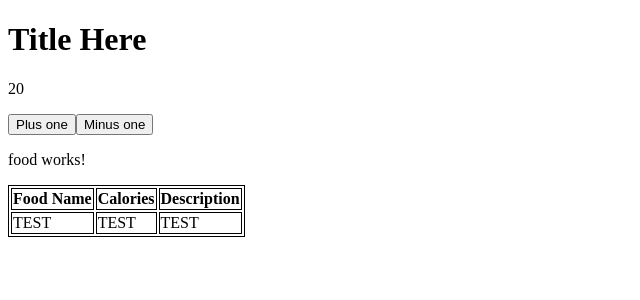
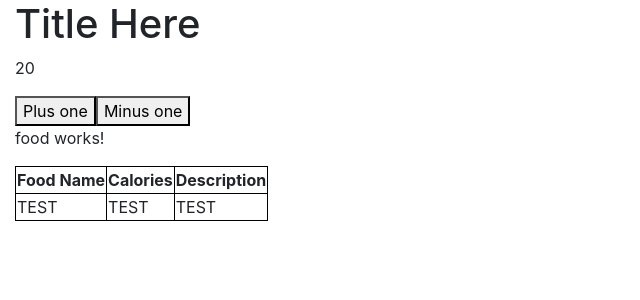
Before and after one commit to AdamMirza/FoodTracker, an Angular app in the folder my-app/: page / in a window 1280 px wide. Shown: the top 300 px of the page, without its empty margins (0-640 px from the left). Built offline with nearby package versions, Linux system fonts and the light colour scheme.

Commit message:
Added bootstrap and jquery to project

```diff
--- a/my-app/angular.json
+++ b/my-app/angular.json
@@ -24,9 +24,13 @@
               "src/assets"
             ],
             "styles": [
-              "src/styles.css"
+              "src/styles.css",
+              "node_modules/bootstrap/dist/css/bootstrap.min.css"
             ],
-            "scripts": []
+            "scripts": [
+              "node_modules/jquery/dist/jquery.min.js",
+              "node_modules/bootstrap/dist/js/bootstrap.min.js"
+            ]
           },
           "configurations": {
             "production": {
--- a/my-app/package.json
+++ b/my-app/package.json
@@ -19,6 +19,8 @@
     "@angular/platform-browser": "~8.2.14",
     "@angular/platform-browser-dynamic": "~8.2.14",
     "@angular/router": "~8.2.14",
+    "bootstrap": "^4.4.1",
+    "jquery": "^3.5.0",
     "rxjs": "~6.4.0",
     "tslib": "^1.10.0",
     "zone.js": "~0.9.1"
--- a/my-app/src/app/home/home.component.html
+++ b/my-app/src/app/home/home.component.html
@@ -1,8 +1,14 @@
-<h1>Title Here</h1>
+<div class="container-fluid">
+    <div class="row">
+        <div class="col-12">
+            <h1>Title Here</h1>
 
-<p>{{count}}</p>
+            <p>{{count}}</p>
 
-<button (click)="plusOne()">Plus one</button>
-<button (click)="minusOne()">Minus one</button>
+            <button (click)="plusOne()">Plus one</button>
+            <button (click)="minusOne()">Minus one</button>
 
-<app-food></app-food>
+            <app-food></app-food>
+        </div>
+    </div>
+</div>
```
Also changed, not shown: 1 other file (tests, documents, lock files or other folders).
